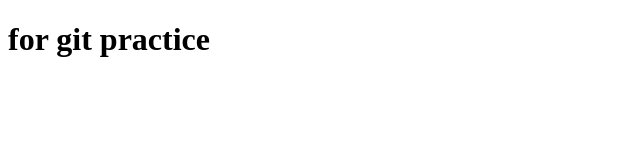
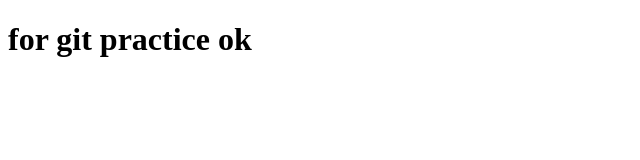
Before and after one commit to Tapas-kp/gitpract, a plain HTML site: page index.html in a window 1280 px wide. Shown: the full height of the page, 0-640 px from the left. Drawn offline with Linux system fonts and the light colour scheme.

Commit message:
first gitpract changes

```diff
--- a/index.html
+++ b/index.html
@@ -6,6 +6,6 @@
     <title>Document</title>
 </head>
 <body>
-    <h1>for git practice</h1>
+    <h1>for git practice ok</h1>
 </body>
 </html>
```
